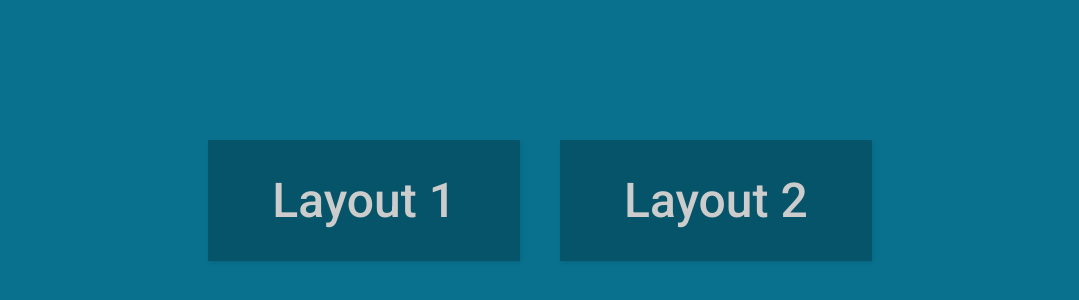
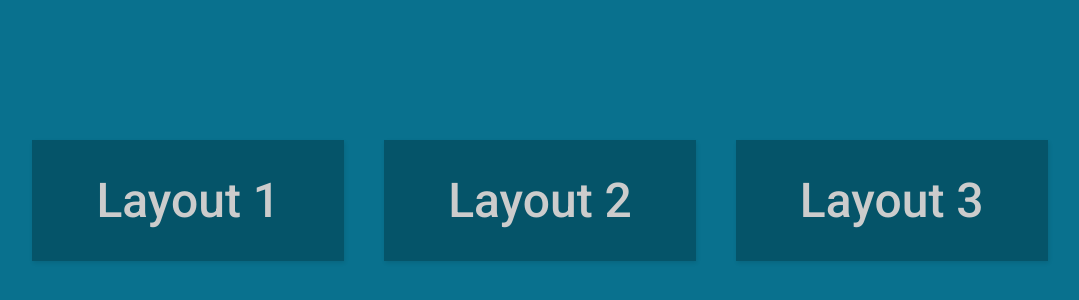
Before and after one commit to Rellyso/MAPA-email-layouts, a plain HTML site: page index.html in a window 1280 px wide. Shown: the part 200-500 px from the top of the page, without its empty margins (100-1179 px from the left). Drawn offline with Linux system fonts and the light colour scheme.

Commit message:
Updating assets and adding layout 3

```diff
--- a/index.html
+++ b/index.html
@@ -13,6 +13,7 @@
     <div class="container">
         <a href="#" class="material_button" data-href="./src/layout1.html">Layout 1</a>
         <a href="#" class="material_button" data-href="./src/layout2.html">Layout 2</a>
+        <a href="#" class="material_button" data-href="./src/layout3.html">Layout 3</a>
     </div>
 
     <script src="./public/scripts.js"></script>
```
